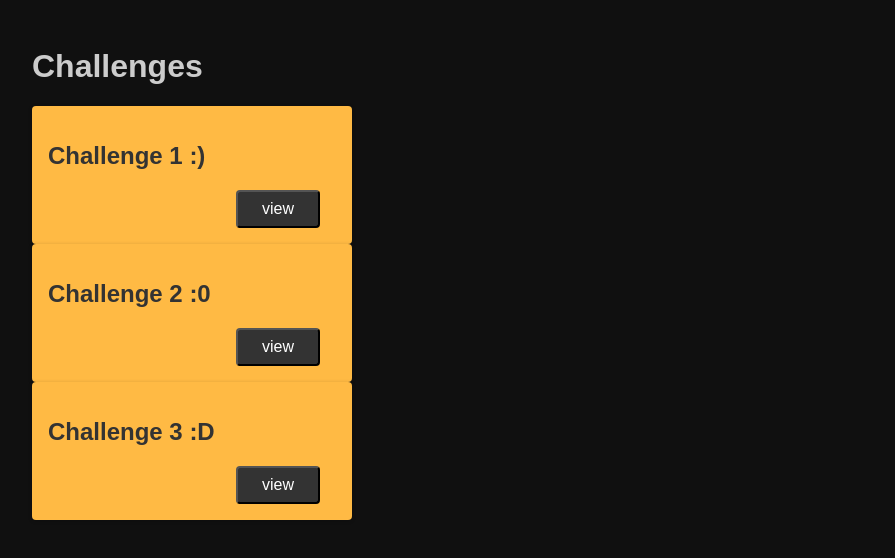
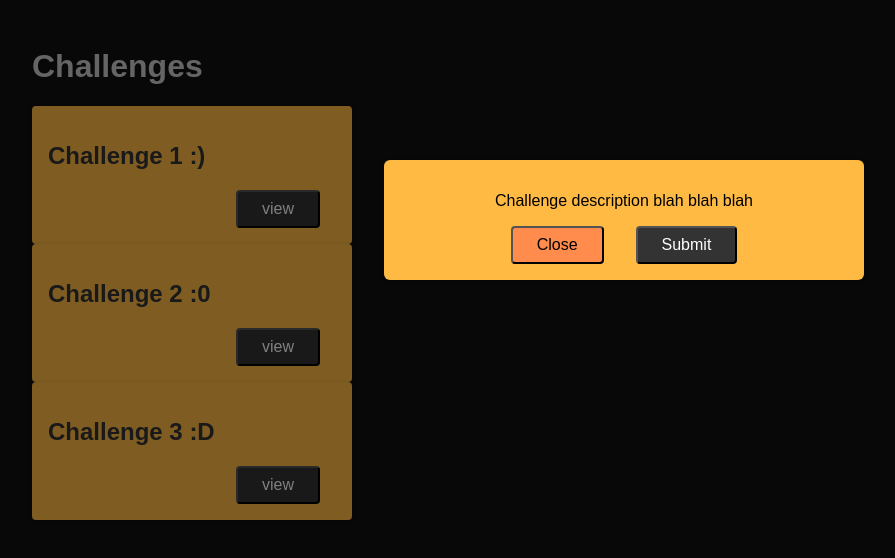
Before and after one commit to stephenKaliman/react-demo, a React (Create React App) app in the folder demo-app/: page / in a window 1280 px wide. Shown: the top 558 px of the page, without its empty margins (16-911 px from the left). Built offline with nearby package versions, Linux system fonts and the light colour scheme.

Commit message:
Step 5: annoying challenge info popup

```diff
--- a/demo-app/src/App.js
+++ b/demo-app/src/App.js
@@ -1,4 +1,6 @@
 import Challenge from './components/Challenge';
+import Popup from './components/Popup';
+import Backdrop from './components/Backdrop';
 
 function App() {
   return (
@@ -8,6 +10,8 @@ function App() {
       <Challenge number="1 :)"/>
       <Challenge number="2 :0"/>
       <Challenge number="3 :D"/>
+      <Popup />
+      <Backdrop />
     </div>
   );
 }
--- /dev/null
+++ b/demo-app/src/components/Backdrop.js
@@ -0,0 +1,7 @@
+function Backdrop(){
+    return(
+        <div className='backdrop' />
+    );
+}
+
+export default Backdrop;
--- /dev/null
+++ b/demo-app/src/components/Popup.js
@@ -0,0 +1,11 @@
+function Popup() {
+    return(
+        <div className='popup'>
+            <p>Challenge description blah blah blah</p>
+            <button className='button btn--alt'>Close</button>
+            <button className='button'>Submit</button>
+        </div>
+    );
+}
+
+export default Popup;
--- a/demo-app/src/index.css
+++ b/demo-app/src/index.css
@@ -43,21 +43,19 @@
     text-align: right;
   }
 
-  /* the stuff below this comment is not being used yet */
-
   .btn--alt {
-    background-color: transparent;
-    color: #800040;
+    background-color: #ff8c4c;
+    color: black;
   }
 
   .btn--alt:hover {
-    background-color: #f8dae9;
+    background-color: #ffae6e;
   }
 
   .popup {
     box-shadow: 0 1px 4px rgba(0, 0, 0, 0.2);
     border-radius: 6px;
-    background-color: white;
+    background-color: #ffba44;
     padding: 1rem;
     text-align: center;
     width: 30rem;
@@ -70,9 +68,11 @@
   .backdrop {
     position: fixed;
     z-index: 1;
-    background-color: rgba(0, 0, 0, 0.75);
+    background-color: rgba(0, 0, 0, 0.5);
     width: 100%;
     height: 100vh;
     top: 0;
     left: 0;
   }
+
+  /* now using all css*/
```
